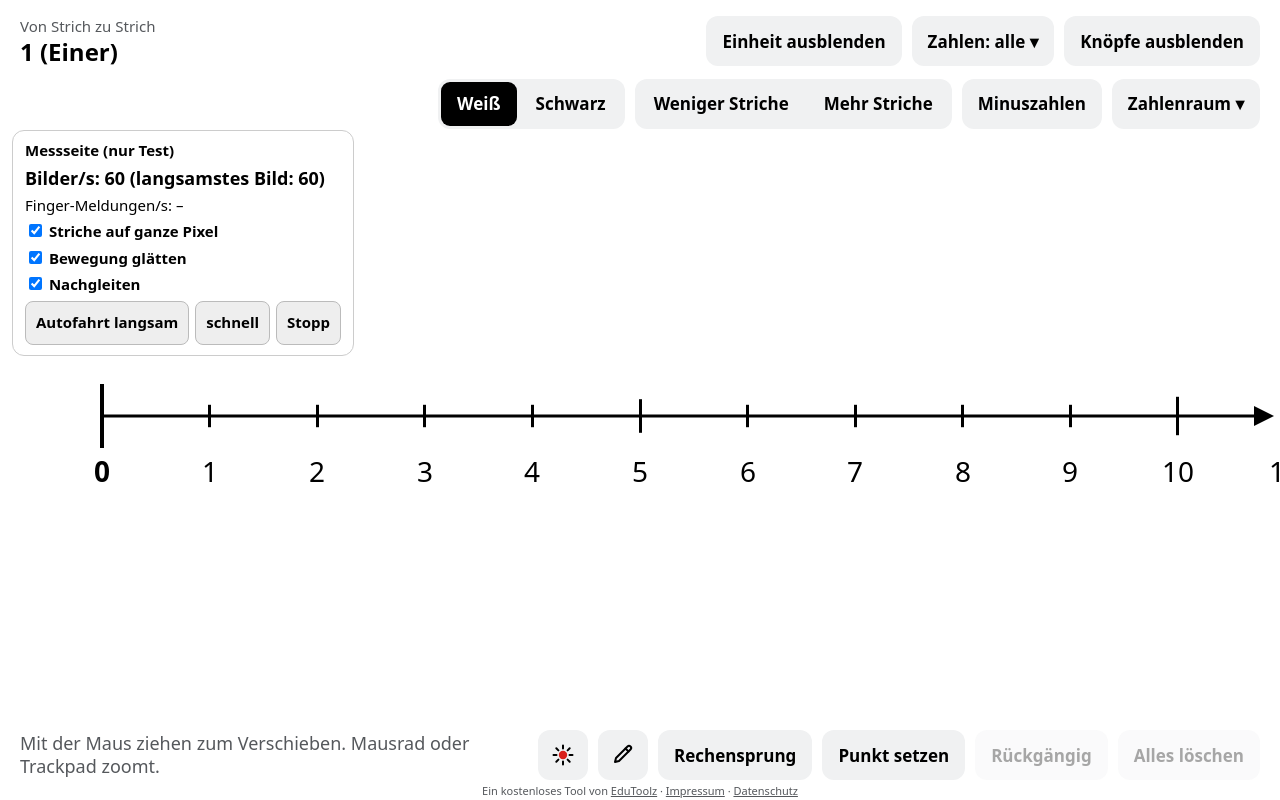
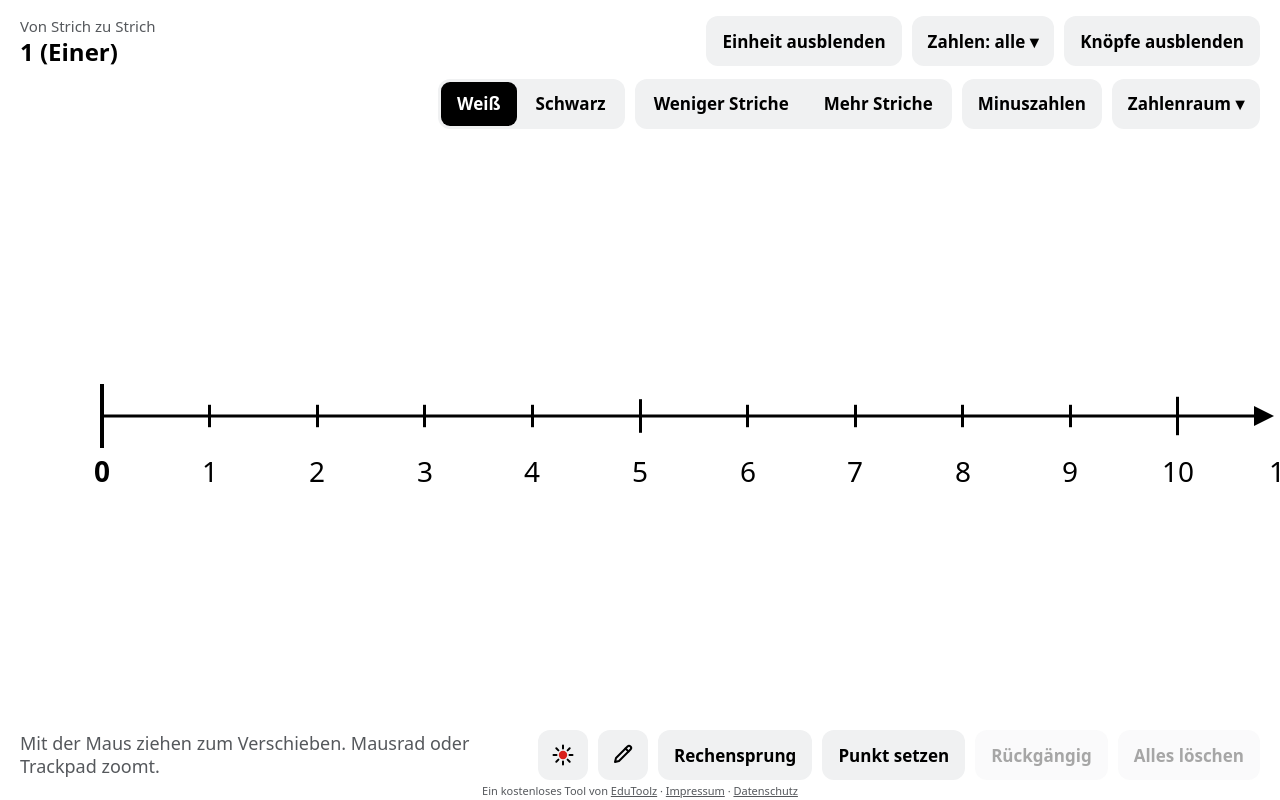
Before and after one commit to edutoolz/zahlenstrahl, a plain HTML site: page index.html in a window 1280 px wide. Drawn offline with Linux system fonts and the light colour scheme.

Commit message:
Revert "Messseite: Bildzähler, Schalter, Autofahrt (nur Testfassung)"
This reverts commit c1bb43ec79deb4afb3ba97fabdc9cea01a9c3f02.

```diff
--- a/index.html
+++ b/index.html
@@ -422,9 +422,6 @@ function verschieben(dx) {
 /* Verschieben mit zwei Fingern: Die Finger melden sich nicht genau im Bildtakt des iPads (bis 120 Bilder/s).
    Deshalb wird die Bewegung gesammelt (offenDx) und Bild für Bild gleichmäßig abgearbeitet.
    Beim Loslassen gleitet der Strahl mit dem Schwung der Finger noch etwas weiter (wie Listen auf dem iPad). */
-/* MESSSEITE (nur Testfassung): Schalter zum Vergleichen und Zähler für Bilder pro Sekunde */
-const MESS = { raster: true, glatt: true, schwung: true, auto: 0 };
-let messTouch = 0;
 let offenDx = 0;          // Fingerweg in Pixeln, der noch nicht gezeigt ist
 let schwung = 0;          // Pixel pro Millisekunde
 let tickGeplant = false, tickZeit = 0;
@@ -435,7 +432,7 @@ function bewegungTick(jetzt) {
   tickZeit = jetzt;
   let dx = 0;
   if (offenDx) {
-    dx = !MESS.glatt || Math.abs(offenDx) < 0.5 ? offenDx : offenDx * 0.6;
+    dx = Math.abs(offenDx) < 0.5 ? offenDx : offenDx * 0.6;
     offenDx -= dx;
   }
   if (schwung) {
@@ -443,9 +440,8 @@ function bewegungTick(jetzt) {
     schwung *= Math.exp(-dt / 325);
     if (Math.abs(schwung) < 0.02) schwung = 0;
   }
-  if (MESS.auto) dx -= MESS.auto * dt;
   if (dx && verschieben(dx)) schwung = 0;   // am Anfang des Strahls (bei 0) hört der Schwung auf
-  if (offenDx || schwung || MESS.auto) tickPlanen();
+  if (offenDx || schwung) tickPlanen();
   else tickZeit = 0;
 }
 function tickPlanen() {
@@ -462,7 +458,6 @@ function bewegungStopp() {
 function schwungStarten(t) {
   const neu = fingerVerlauf.filter(v => t - v.t <= 100);
   fingerVerlauf.length = 0;
-  if (!MESS.schwung) return;
   if (neu.length < 2 || t - neu[neu.length - 1].t > 50) return;
   const dauer = Math.max(16, t - neu[0].t);
   const v = neu.reduce((a, b) => a + b.dx, 0) / dauer;
@@ -775,8 +770,8 @@ function malen() {
     const h = n === 0n ? 64 : klemme(12 + 16 * Math.log10(X / 24), 12, 56);
     ctx.globalAlpha = alpha;
     // Strich genau auf Gerätepixel: sonst wechselt er beim Verschieben zwischen scharf und verwaschen
-    const breite = MESS.raster ? Math.max(1, Math.round((n === 0n ? 4 : 2.5) * DPR)) : (n === 0n ? 4 : 2.5) * DPR;
-    const xs = MESS.raster ? (Math.round(x * DPR - breite / 2) + breite / 2) / DPR : x;
+    const breite = Math.max(1, Math.round((n === 0n ? 4 : 2.5) * DPR));
+    const xs = (Math.round(x * DPR - breite / 2) + breite / 2) / DPR;
     ctx.lineWidth = breite / DPR;
     ctx.beginPath();
     ctx.moveTo(xs, y - h / 2);
@@ -847,7 +842,7 @@ function malen() {
   for (const z of zuZeigen) {
     ctx.globalAlpha = z.a;
     ctx.font = schrift(fs, z.fett);
-    ctx.fillText(z.text, MESS.raster ? Math.round(z.x * DPR) / DPR : z.x, labelY);
+    ctx.fillText(z.text, Math.round(z.x * DPR) / DPR, labelY);
   }
   ctx.globalAlpha = 1;
   linieLabelY = labelY;
@@ -1305,7 +1300,6 @@ canvas.addEventListener("touchmove", e => {
   const jetzt = fingerLage(e);
   const dx = jetzt.x - letzte.x;
   offenDx += dx;
-  messTouch++;
   fingerVerlauf.push({ t: e.timeStamp, dx });
   while (fingerVerlauf.length && e.timeStamp - fingerVerlauf[0].t > 150) fingerVerlauf.shift();
   zoomen(jetzt.x, Math.log10(jetzt.abstand / letzte.abstand));
@@ -1533,42 +1527,5 @@ groesse();
 hintergrund(lesen("hintergrund") === "schwarz" ? "schwarz" : "weiss");
 minuszahlen(lesen("minus") === "an");
 </script>
-<div id="mess" style="position:fixed;left:12px;top:130px;z-index:50;background:rgba(255,255,255,.95);border:1px solid #ccc;border-radius:12px;padding:10px 12px;font:600 15px/1.3 system-ui,-apple-system,sans-serif;color:#000;display:grid;gap:6px;max-width:440px">
-  <div>Messseite (nur Test)</div>
-  <div id="mess-fps" style="font-size:18px">Bilder/s: …</div>
-  <div id="mess-touch" style="font-weight:400">Finger-Meldungen/s: –</div>
-  <label><input type="checkbox" data-m="raster" checked> Striche auf ganze Pixel</label>
-  <label><input type="checkbox" data-m="glatt" checked> Bewegung glätten</label>
-  <label><input type="checkbox" data-m="schwung" checked> Nachgleiten</label>
-  <div style="display:flex;gap:6px;flex-wrap:wrap">
-    <button type="button" data-auto="0.12" style="font:inherit;padding:8px 10px;border-radius:8px;border:1px solid #bbb;background:#eee;color:#000">Autofahrt langsam</button>
-    <button type="button" data-auto="0.5" style="font:inherit;padding:8px 10px;border-radius:8px;border:1px solid #bbb;background:#eee;color:#000">schnell</button>
-    <button type="button" data-auto="0" style="font:inherit;padding:8px 10px;border-radius:8px;border:1px solid #bbb;background:#eee;color:#000">Stopp</button>
-  </div>
-</div>
-<script>
-(() => {
-  const fpsEl = document.getElementById("mess-fps"), tEl = document.getElementById("mess-touch");
-  let n = 0, t0 = performance.now(), min = 1e9, last = t0;
-  const loop = jetzt => {
-    n++;
-    min = Math.min(min, 1000 / Math.max(1, jetzt - last));
-    last = jetzt;
-    if (jetzt - t0 >= 1000) {
-      fpsEl.textContent = "Bilder/s: " + Math.round(n * 1000 / (jetzt - t0)) + " (langsamstes Bild: " + Math.round(min) + ")";
-      tEl.textContent = "Finger-Meldungen/s: " + (messTouch ? messTouch : "–");
-      n = 0; t0 = jetzt; min = 1e9; messTouch = 0;
-    }
-    requestAnimationFrame(loop);
-  };
-  requestAnimationFrame(loop);
-  document.querySelectorAll("#mess [data-m]").forEach(c => c.addEventListener("change", () => { MESS[c.dataset.m] = c.checked; zeichnen(); }));
-  document.querySelectorAll("#mess [data-auto]").forEach(b => b.addEventListener("click", () => {
-    MESS.auto = Number(b.dataset.auto);
-    tickZeit = 0;
-    tickPlanen();
-  }));
-})();
-</script>
 </body>
 </html>
```
